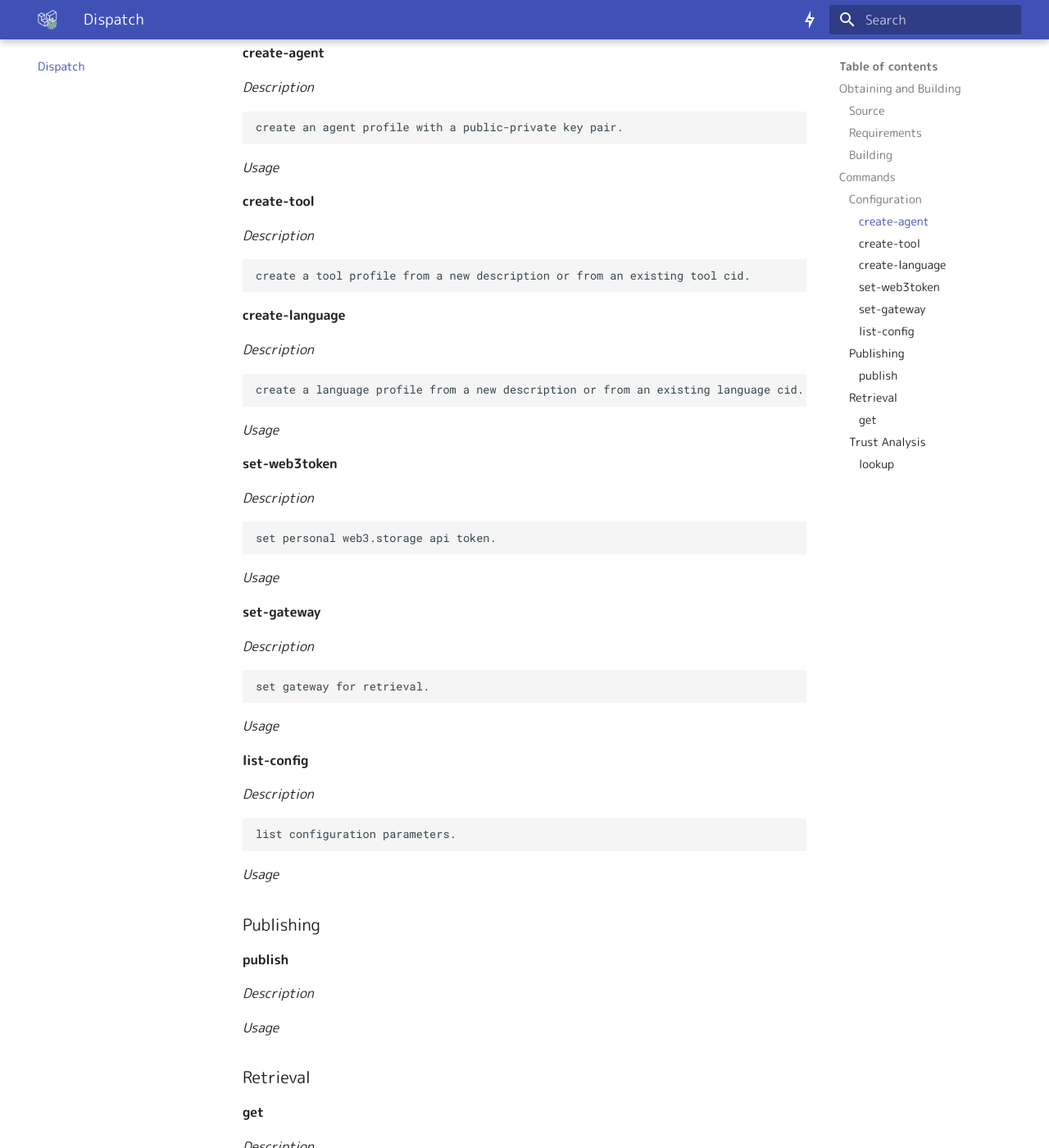
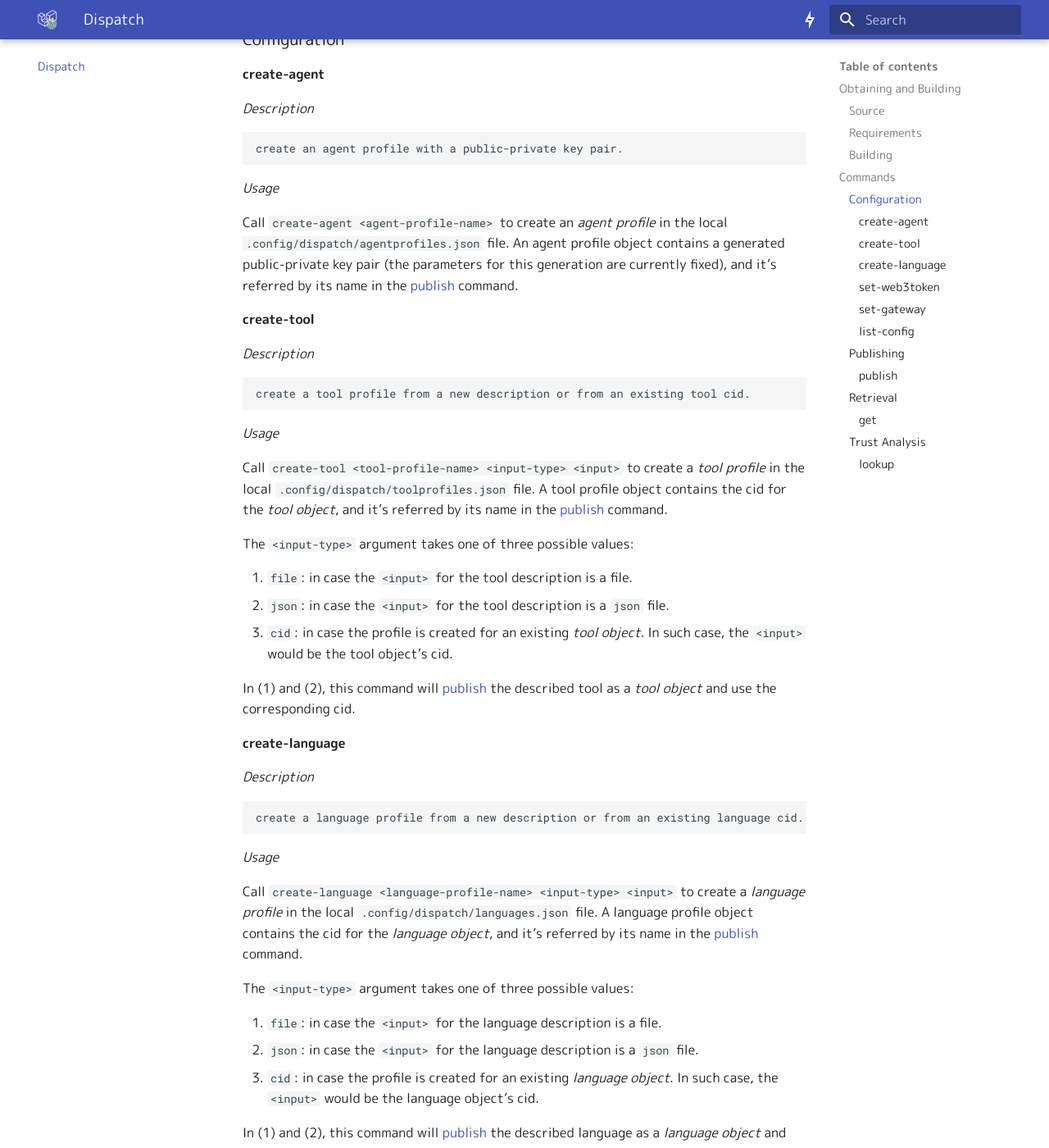
Before and after one commit to distributed-assertions/distributed-assertions.github.io, an MkDocs documentation site: the page built from docs/dispatch.md, in a window 1280 px wide and 1400 px high, scrolled down 1068 px. Shown: the whole window at 82% size. Built offline with MkDocs 1.6.1 and Material for MkDocs 9.7.7, drawn with Linux system fonts in a browser that asks for light colours; some of the changed text lies outside the part shown.

Commit message:
updating `create-...` commands

```diff
--- a/docs/dispatch.md
+++ b/docs/dispatch.md
@@ -36,7 +36,7 @@ Generated executables for `linux`, `macOS`, and `Microsoft Windows` shall be fou
 
 ## Commands
 
-Calling `dispatch` will list the available commands:
+Calling `dispatch` will list the available commands. Using `dispatch <command> -h` lists more information about each command and its arguments.
 
 ### Configuration
 
@@ -48,11 +48,25 @@ Calling `dispatch` will list the available commands:
 
 *Usage*
 
+Call `create-agent <agent-profile-name>` to create an *agent profile* in the local `.config/dispatch/agentprofiles.json` file. An agent profile object contains a generated public-private key pair (the parameters for this generation are currently fixed), and it's referred by its name in the [publish](#publish) command.
+
 #### create-tool
 
 *Description*
 
     create a tool profile from a new description or from an existing tool cid.
+
+*Usage*
+
+Call `create-tool <tool-profile-name> <input-type> <input>` to create a *tool profile* in the local `.config/dispatch/toolprofiles.json` file. A tool profile object contains the cid for the *tool object*, and it's referred by its name in the [publish](#publish) command.
+
+The `<input-type>` argument takes one of three possible values:
+
+1. `file`: in case the `<input>` for the tool description is a file.
+2. `json`: in case the `<input>` for the tool description is a `json` file.
+3. `cid`: in case the profile is created for an existing *tool object*. In such case, the `<input>` would be the tool object's cid.
+
+In (1) and (2), this command will [publish](#publish) the described tool as a *tool object* and use the corresponding cid.
 
 #### create-language
 
@@ -61,6 +75,16 @@ Calling `dispatch` will list the available commands:
     create a language profile from a new description or from an existing language cid.
 
 *Usage*
+
+Call `create-language <language-profile-name> <input-type> <input>` to create a *language profile* in the local `.config/dispatch/languages.json` file. A language profile object contains the cid for the *language object*, and it's referred by its name in the [publish](#publish) command.
+
+The `<input-type>` argument takes one of three possible values:
+
+1. `file`: in case the `<input>` for the language description is a file.
+2. `json`: in case the `<input>` for the language description is a `json` file.
+3. `cid`: in case the profile is created for an existing *language object*. In such case, the `<input>` would be the language object's cid.
+
+In (1) and (2), this command will [publish](#publish) the described language as a *language object* and use the corresponding cid.
 
 #### set-web3token
 
```
